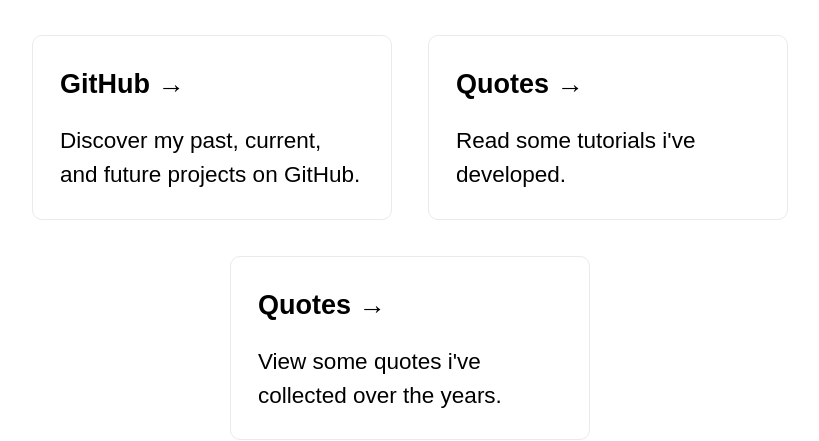
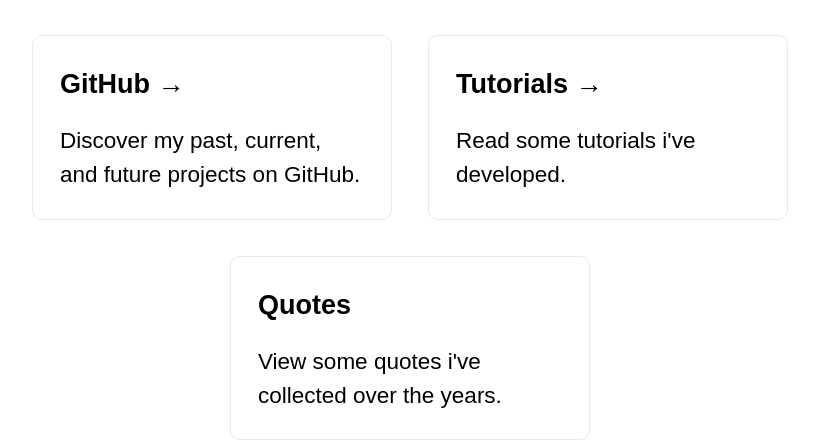
Before and after one commit to lreynolds188/Portfolio, a Next.js app: page / in a window 1280 px wide. Shown: the part 732-1173 px from the top of the page, without its empty margins (230-1049 px from the left). Built offline with nearby package versions, Linux system fonts and the light colour scheme.

Commit message:
Update index.js

```diff
--- a/pages/index.js
+++ b/pages/index.js
@@ -39,12 +39,12 @@ export default function Home() {
           </a>
 
           <a href="/tutorials.js" className={styles.card}>
-            <h3>Quotes &rarr;</h3>
+            <h3>Tutorials &rarr;</h3>
             <p>Read some tutorials i've developed.</p>
           </a>
 
           <a href="/quotes" className={styles.card}>
-            <h3>Quotes &rarr;</h3>
+            <h3>Quotes</h3>
             <p>View some quotes i've collected over the years.</p>
           </a>
         </div>
```
